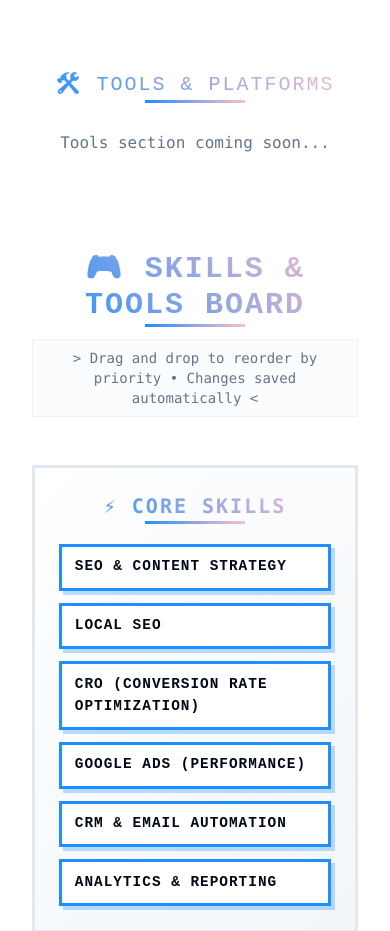
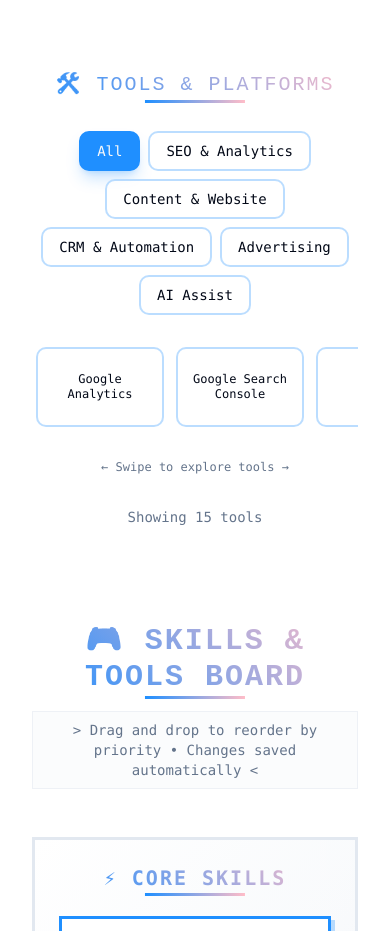
Before and after one commit to noobiedesu/demo-portfolio, a React (Vite) app: page / in a window 390 px wide. Shown: the part 4320-5251 px from the top of the page. Built offline with nearby package versions, Linux system fonts and the light colour scheme.

Commit message:
feat: Implement ToolsSection with filterable chips

```diff
--- a/src/components/ToolsSection.tsx
+++ b/src/components/ToolsSection.tsx
@@ -1,18 +1,162 @@
-import React from 'react';
+import React, { useState } from 'react';
+import { Badge } from '@/components/ui/badge';
+import { Tooltip, TooltipContent, TooltipProvider, TooltipTrigger } from '@/components/ui/tooltip';
+import { toolsData } from '@/data/tools.data';
 
 const ToolsSection = () => {
+  const [activeFilter, setActiveFilter] = useState<string>('All');
+
+  // Tool descriptions/usage tooltips
+  const toolDescriptions: Record<string, string> = {
+    'Google Analytics': 'Track website traffic, user behavior, and conversion metrics',
+    'Google Search Console': 'Monitor search performance, indexing, and technical SEO issues',
+    'Ahrefs': 'Comprehensive SEO analysis, backlink research, and keyword tracking',
+    'SEMrush': 'Competitive research, keyword analysis, and PPC campaign management',
+    'Surfer SEO': 'Content optimization based on SERP analysis and NLP',
+    'Screaming Frog': 'Technical SEO auditing and website crawling analysis',
+    'Hotjar': 'User behavior analytics through heatmaps and session recordings',
+    'WordPress': 'Content management system for building and managing websites',
+    'Zoho CRM': 'Customer relationship management and sales pipeline tracking',
+    'Getfly': 'Email marketing automation and lead nurturing campaigns',
+    'Google Ads': 'Pay-per-click advertising and campaign optimization',
+    'ChatGPT': 'AI-powered content creation and strategy development',
+    'Perplexity': 'AI research assistant for market analysis and insights',
+    'Claude': 'Advanced AI for content strategy and technical documentation',
+    'Lovable': 'AI-powered web development and rapid prototyping'
+  };
+
+  // Get all categories plus "All"
+  const categories = ['All', ...Object.keys(toolsData)];
+
+  // Get filtered tools
+  const getFilteredTools = () => {
+    if (activeFilter === 'All') {
+      return Object.entries(toolsData).flatMap(([category, tools]) =>
+        tools.map(tool => ({ tool, category }))
+      );
+    }
+    return toolsData[activeFilter as keyof typeof toolsData]?.map(tool => ({
+      tool,
+      category: activeFilter
+    })) || [];
+  };
+
+  const filteredTools = getFilteredTools();
+
   return (
+    <TooltipProvider delayDuration={300}>
       <section className="py-12 md:py-24">
         <div className="container mx-auto px-4 sm:px-6">
           <h2 className="pixel-title text-center mb-8">
             🛠️ Tools & Platforms
           </h2>
-        {/* Placeholder - Tools content will be implemented here */}
-        <div className="text-center text-muted-foreground font-mono">
-          Tools section coming soon...
+
+          {/* Filter Tabs */}
+          <div className="flex flex-wrap justify-center gap-2 mb-8">
+            {categories.map((category) => (
+              <button
+                key={category}
+                onClick={() => setActiveFilter(category)}
+                className={`
+                  px-4 py-2 rounded-[10px] border-2 font-mono text-sm font-medium
+                  transition-all duration-300 ease-out
+                  ${activeFilter === category
+                    ? 'bg-primary text-primary-foreground border-primary shadow-lg shadow-primary/25'
+                    : 'bg-background/80 text-foreground border-primary/30 hover:border-primary/50 hover:bg-primary/10'
+                  }
+                `}
+              >
+                {category}
+              </button>
+            ))}
+          </div>
+
+          {/* Tools Grid */}
+          <div className="max-w-6xl mx-auto">
+            {/* Desktop Grid */}
+            <div className="hidden md:grid grid-cols-2 lg:grid-cols-3 xl:grid-cols-4 gap-4">
+              {filteredTools.map(({ tool, category }, index) => (
+                <Tooltip key={`${tool}-${index}`}>
+                  <TooltipTrigger asChild>
+                    <div className="stagger-in" style={{ animationDelay: `${index * 0.1}s` }}>
+                      <Badge
+                        variant="outline"
+                        className={`
+                          w-full p-3 h-auto min-h-[3rem] flex items-center justify-center text-center
+                          border-2 border-primary/30 rounded-[10px] bg-background/80 backdrop-blur-sm
+                          font-mono text-sm font-medium cursor-pointer
+                          hover:bg-gradient-to-r hover:from-pink-500/10 hover:via-purple-500/10 hover:to-cyan-500/10
+                          hover:border-pink-500/50 hover:shadow-lg hover:shadow-primary/25
+                          transition-all duration-300 ease-out
+                          neon-glow-hover
+                        `}
+                      >
+                        <span className="line-clamp-2">{tool}</span>
+                      </Badge>
+                    </div>
+                  </TooltipTrigger>
+                  <TooltipContent
+                    side="top"
+                    className="max-w-xs p-3 bg-background/95 backdrop-blur-sm border-2 border-primary/30 rounded-[10px]"
+                  >
+                    <p className="font-mono text-xs">{toolDescriptions[tool] || `${tool} - Professional tool for ${category.toLowerCase()}`}</p>
+                  </TooltipContent>
+                </Tooltip>
+              ))}
+            </div>
+
+            {/* Mobile Horizontal Scroll */}
+            <div className="md:hidden">
+              <div className="flex gap-3 overflow-x-auto pb-4 px-1 snap-x snap-mandatory hide-scrollbar">
+                {filteredTools.map(({ tool, category }, index) => (
+                  <Tooltip key={`${tool}-${index}`}>
+                    <TooltipTrigger asChild>
+                      <div className="flex-shrink-0 snap-center">
+                        <Badge
+                          variant="outline"
+                          className={`
+                            w-32 h-20 flex items-center justify-center text-center p-2
+                            border-2 border-primary/30 rounded-[10px] bg-background/80 backdrop-blur-sm
+                            font-mono text-xs font-medium cursor-pointer
+                            hover:bg-gradient-to-r hover:from-pink-500/10 hover:via-purple-500/10 hover:to-cyan-500/10
+                            hover:border-pink-500/50 hover:shadow-lg hover:shadow-primary/25
+                            transition-all duration-300 ease-out
+                            neon-glow-hover
+                          `}
+                        >
+                          <span className="line-clamp-3 leading-tight">{tool}</span>
+                        </Badge>
+                      </div>
+                    </TooltipTrigger>
+                    <TooltipContent
+                      side="top"
+                      className="max-w-xs p-3 bg-background/95 backdrop-blur-sm border-2 border-primary/30 rounded-[10px]"
+                    >
+                      <p className="font-mono text-xs">{toolDescriptions[tool] || `${tool} - Professional tool for ${category.toLowerCase()}`}</p>
+                    </TooltipContent>
+                  </Tooltip>
+                ))}
+              </div>
+
+              {/* Mobile scroll hint */}
+              <div className="text-center mt-4">
+                <p className="text-xs text-muted-foreground font-mono">← Swipe to explore tools →</p>
+              </div>
+            </div>
+          </div>
+
+          {/* Tools count */}
+          <div className="text-center mt-8">
+            <p className="text-sm text-muted-foreground font-mono">
+              Showing {filteredTools.length} tools
+              {activeFilter !== 'All' && (
+                <span className="text-primary"> in {activeFilter}</span>
+              )}
+            </p>
           </div>
         </div>
       </section>
+    </TooltipProvider>
   );
 };
 
```
Lines whose indentation alone changed are shown as unchanged.
